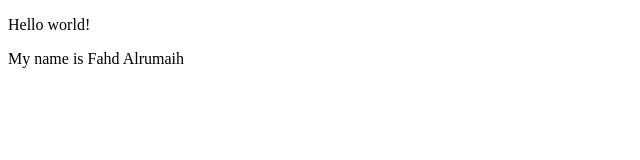
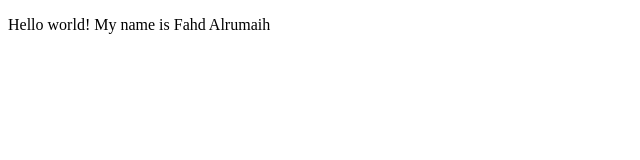
Before and after one commit to Cs-Fahd/Cs-Fahd.github.io, a plain HTML site: page index.html in a window 1280 px wide. Shown: the whole page, without its empty margins (0-640 px from the left). Drawn offline with Linux system fonts and the light colour scheme.

Commit message:
Add files via upload

```diff
--- a/index.html
+++ b/index.html
@@ -13,8 +13,8 @@
 
 	<body>
 
-		<p> Hello world!  </p>
-		<p> My name is Fahd Alrumaih </p>
+		<p> Hello world! My name is Fahd Alrumaih  </p>
+
 
 	</body>
 
```
